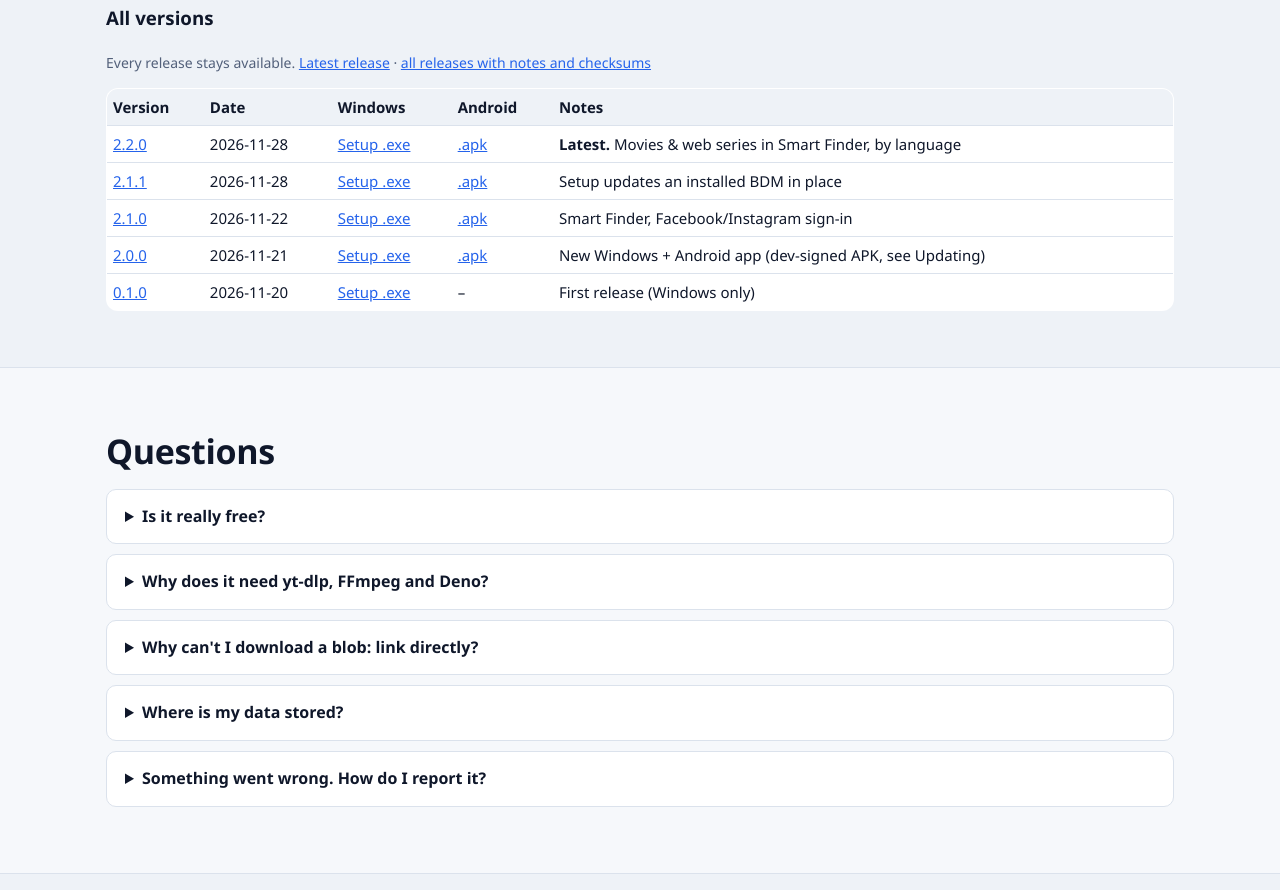
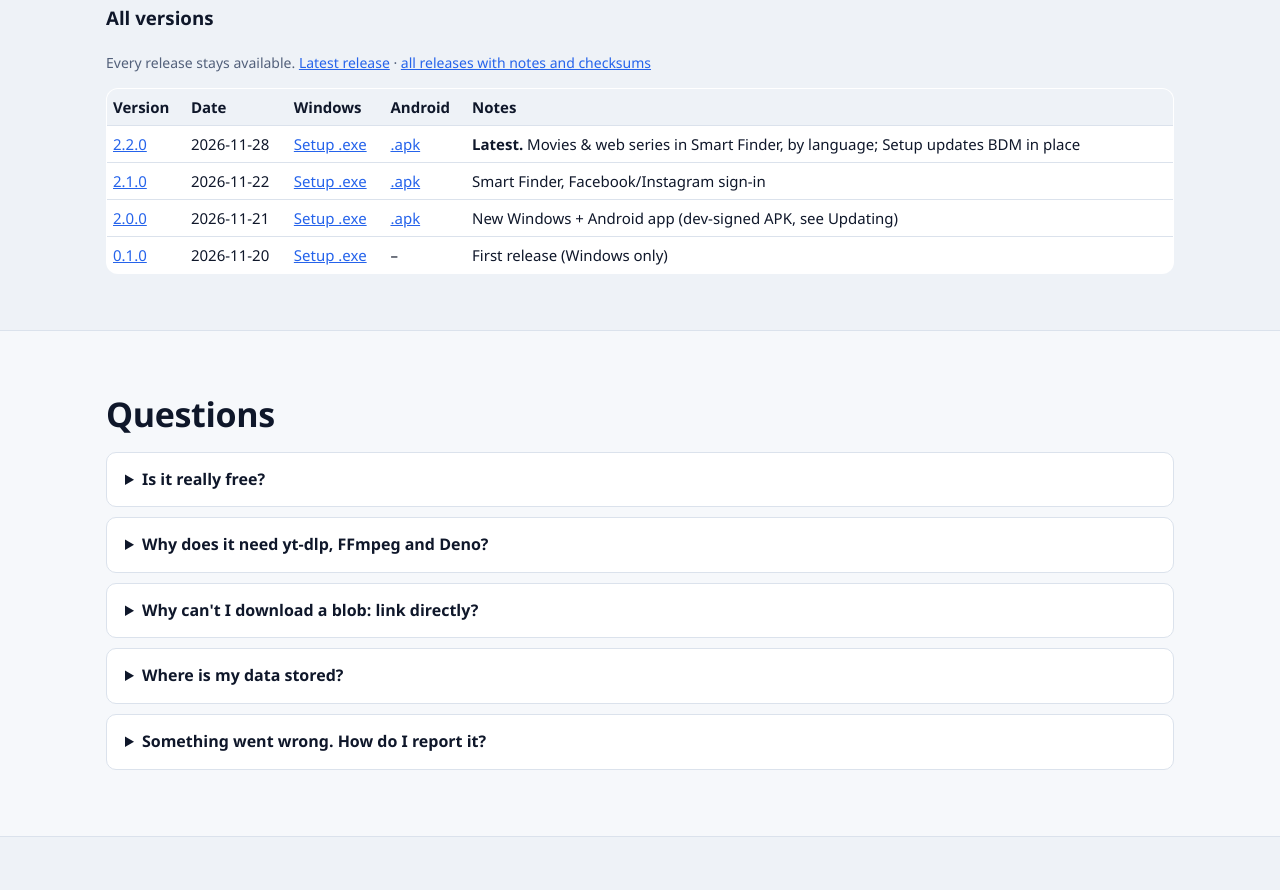
Before and after one commit to mycodeclub/BpstDownloadManager, a plain HTML site: page docs/index.html in a window 1280 px wide. Shown: the part 4337-5227 px from the top of the page. Drawn offline with Linux system fonts and the light colour scheme.

Commit message:
Docs: drop the 2.1.1 download row (never released; included in 2.2.0)
Co-Authored-By: Claude Opus 5.5 <noreply@anthropic.com>
Claude-Session: https://claude.ai/code/session_01TYoH3QD3ujdcCCT9u196LC

```diff
--- a/docs/index.html
+++ b/docs/index.html
@@ -233,8 +233,7 @@
       <table style="width:100%; border-collapse: collapse; margin-top: 10px; font-size: 0.95em">
         <thead><tr style="text-align:left; border-bottom: 1px solid var(--border)"><th style="padding:6px">Version</th><th style="padding:6px">Date</th><th style="padding:6px">Windows</th><th style="padding:6px">Android</th><th style="padding:6px">Notes</th></tr></thead>
         <tbody>
-          <tr style="border-bottom: 1px solid var(--border)"><td style="padding:6px"><a href="https://github.com/mycodeclub/BpstDownloadManager/releases/tag/v2.2.0">2.2.0</a></td><td style="padding:6px">2026-11-28</td><td style="padding:6px"><a href="https://github.com/mycodeclub/BpstDownloadManager/releases/download/v2.2.0/BDM-Setup-2.2.0.exe">Setup .exe</a></td><td style="padding:6px"><a href="https://github.com/mycodeclub/BpstDownloadManager/releases/download/v2.2.0/BDM-2.2.0-android.apk">.apk</a></td><td style="padding:6px"><strong>Latest.</strong> Movies &amp; web series in Smart Finder, by language</td></tr>
-          <tr style="border-bottom: 1px solid var(--border)"><td style="padding:6px"><a href="https://github.com/mycodeclub/BpstDownloadManager/releases/tag/v2.1.1">2.1.1</a></td><td style="padding:6px">2026-11-28</td><td style="padding:6px"><a href="https://github.com/mycodeclub/BpstDownloadManager/releases/download/v2.1.1/BDM-Setup-2.1.1.exe">Setup .exe</a></td><td style="padding:6px"><a href="https://github.com/mycodeclub/BpstDownloadManager/releases/download/v2.1.1/BDM-2.1.1-android.apk">.apk</a></td><td style="padding:6px">Setup updates an installed BDM in place</td></tr>
+          <tr style="border-bottom: 1px solid var(--border)"><td style="padding:6px"><a href="https://github.com/mycodeclub/BpstDownloadManager/releases/tag/v2.2.0">2.2.0</a></td><td style="padding:6px">2026-11-28</td><td style="padding:6px"><a href="https://github.com/mycodeclub/BpstDownloadManager/releases/download/v2.2.0/BDM-Setup-2.2.0.exe">Setup .exe</a></td><td style="padding:6px"><a href="https://github.com/mycodeclub/BpstDownloadManager/releases/download/v2.2.0/BDM-2.2.0-android.apk">.apk</a></td><td style="padding:6px"><strong>Latest.</strong> Movies &amp; web series in Smart Finder, by language; Setup updates BDM in place</td></tr>
           <tr style="border-bottom: 1px solid var(--border)"><td style="padding:6px"><a href="https://github.com/mycodeclub/BpstDownloadManager/releases/tag/v2.1.0">2.1.0</a></td><td style="padding:6px">2026-11-22</td><td style="padding:6px"><a href="https://github.com/mycodeclub/BpstDownloadManager/releases/download/v2.1.0/BDM-Setup-2.1.0.exe">Setup .exe</a></td><td style="padding:6px"><a href="https://github.com/mycodeclub/BpstDownloadManager/releases/download/v2.1.0/BDM-2.1.0-android.apk">.apk</a></td><td style="padding:6px">Smart Finder, Facebook/Instagram sign-in</td></tr>
           <tr style="border-bottom: 1px solid var(--border)"><td style="padding:6px"><a href="https://github.com/mycodeclub/BpstDownloadManager/releases/tag/v2.0.0">2.0.0</a></td><td style="padding:6px">2026-11-21</td><td style="padding:6px"><a href="https://github.com/mycodeclub/BpstDownloadManager/releases/download/v2.0.0/BDM-Setup-2.0.0.exe">Setup .exe</a></td><td style="padding:6px"><a href="https://github.com/mycodeclub/BpstDownloadManager/releases/download/v2.0.0/BDM-2.0.0-android.apk">.apk</a></td><td style="padding:6px">New Windows + Android app (dev-signed APK, see Updating)</td></tr>
           <tr><td style="padding:6px"><a href="https://github.com/mycodeclub/BpstDownloadManager/releases/tag/v0.1.0">0.1.0</a></td><td style="padding:6px">2026-11-20</td><td style="padding:6px"><a href="https://github.com/mycodeclub/BpstDownloadManager/releases/download/v0.1.0/BpstVideoDownloader-Setup-0.1.0.exe">Setup .exe</a></td><td style="padding:6px">–</td><td style="padding:6px">First release (Windows only)</td></tr>
```
Also changed, not shown: 2 other files.
